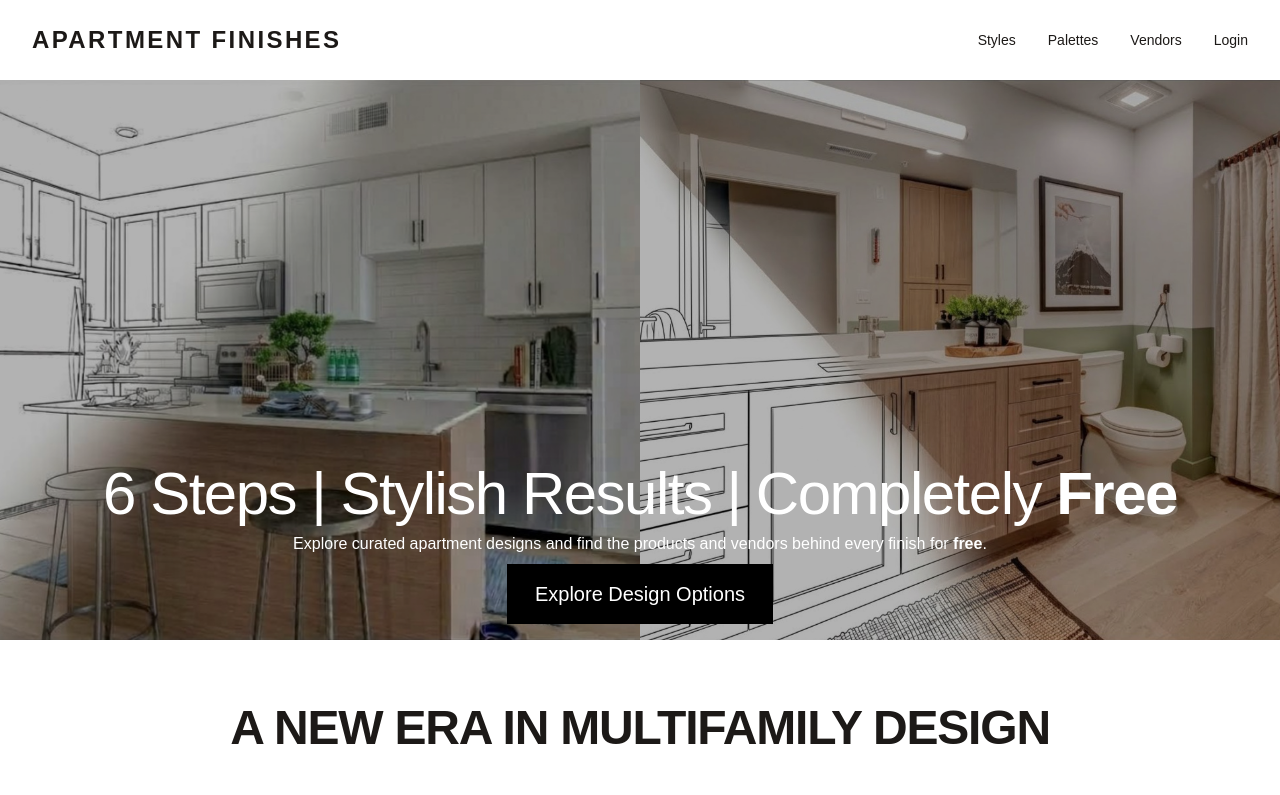
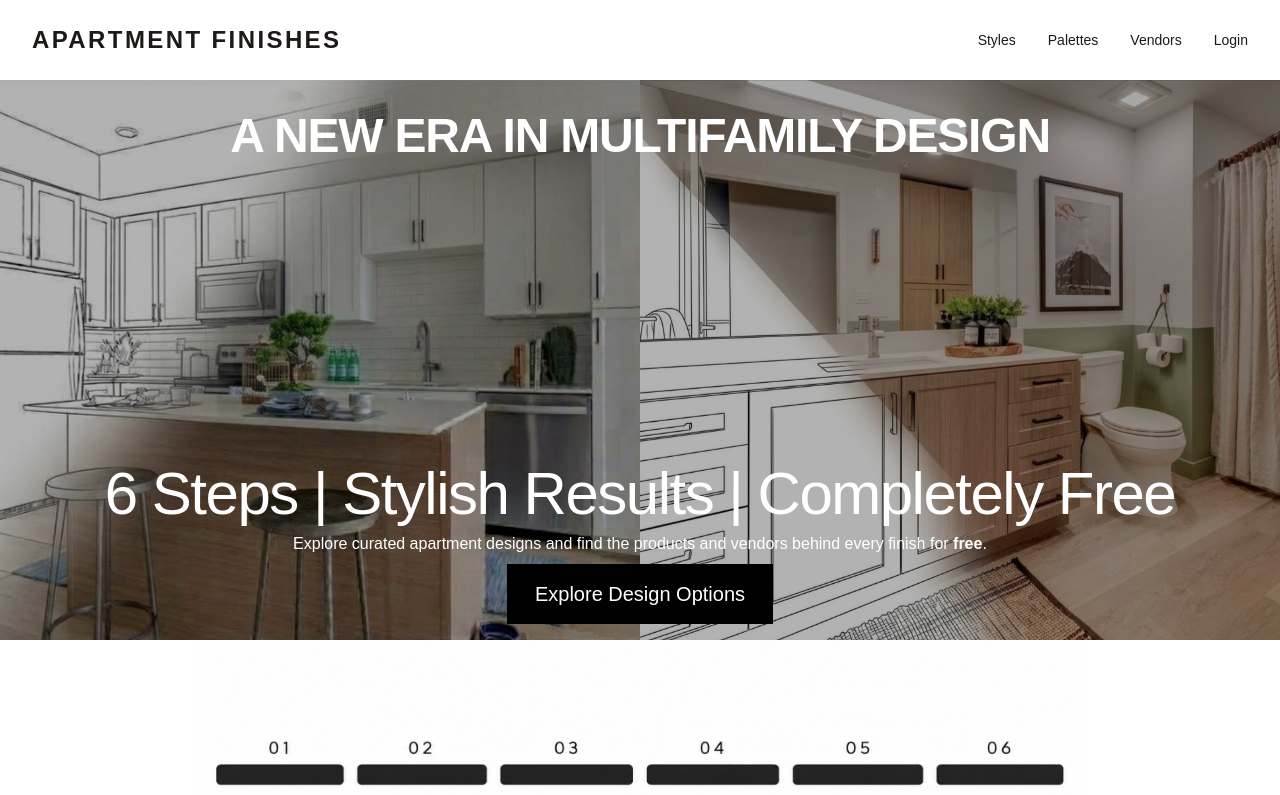
Before and after one commit to PigSizedCat/Apartment_Finishes, a Next.js app: page / in a window 1280 px wide. Shown: the top 795 px of the page. Built offline with nearby package versions, Linux system fonts and the light colour scheme.

Commit message:
This is it - V0.01

```diff
--- a/app/page.tsx
+++ b/app/page.tsx
@@ -52,11 +52,17 @@ export default function Home() {
   {/* DARK OVERLAY */}
   <div className="absolute inset-0 bg-black/30" />
 
+  {/* TOP HERO HEADING */}
+<div className="absolute inset-x-0 top-0 flex justify-center px-8 pt-8 text-center text-white">
+  <h2 className="text-3xl font-semibold tracking-tight md:text-5xl">
+    A NEW ERA IN MULTIFAMILY DESIGN
+  </h2>
+</div>
+
 {/* HERO TEXT */}
 <div className="absolute inset-0 flex items-end justify-center px-8 text-center text-white">
   <div className="max-w-6xl">
-
-      <h1 className="text-6xl font-semilight tracking-tight md:text-6xl">
+    <h1 className="text-6xl font-light tracking-tight md:text-6xl">
       6 Steps | Stylish Results | Completely <b>Free</b>
     </h1>
 
@@ -71,18 +77,9 @@ export default function Home() {
     >
       Explore Design Options
     </a>
-
   </div>
 </div>
 
-</section>
-
-<section className="bg-white px-8 py-16">
-  <div className="mx-auto max-w-6xl text-center">
-    <h2 className="text-3xl font-bold tracking-tight text-stone-900 md:text-5xl">
-      A NEW ERA IN MULTIFAMILY DESIGN
-    </h2>
-  </div>
 </section>
 
 {/* FLEXIBLE CENTERED IMAGE */}
```
Lines whose indentation alone changed are shown as unchanged.
